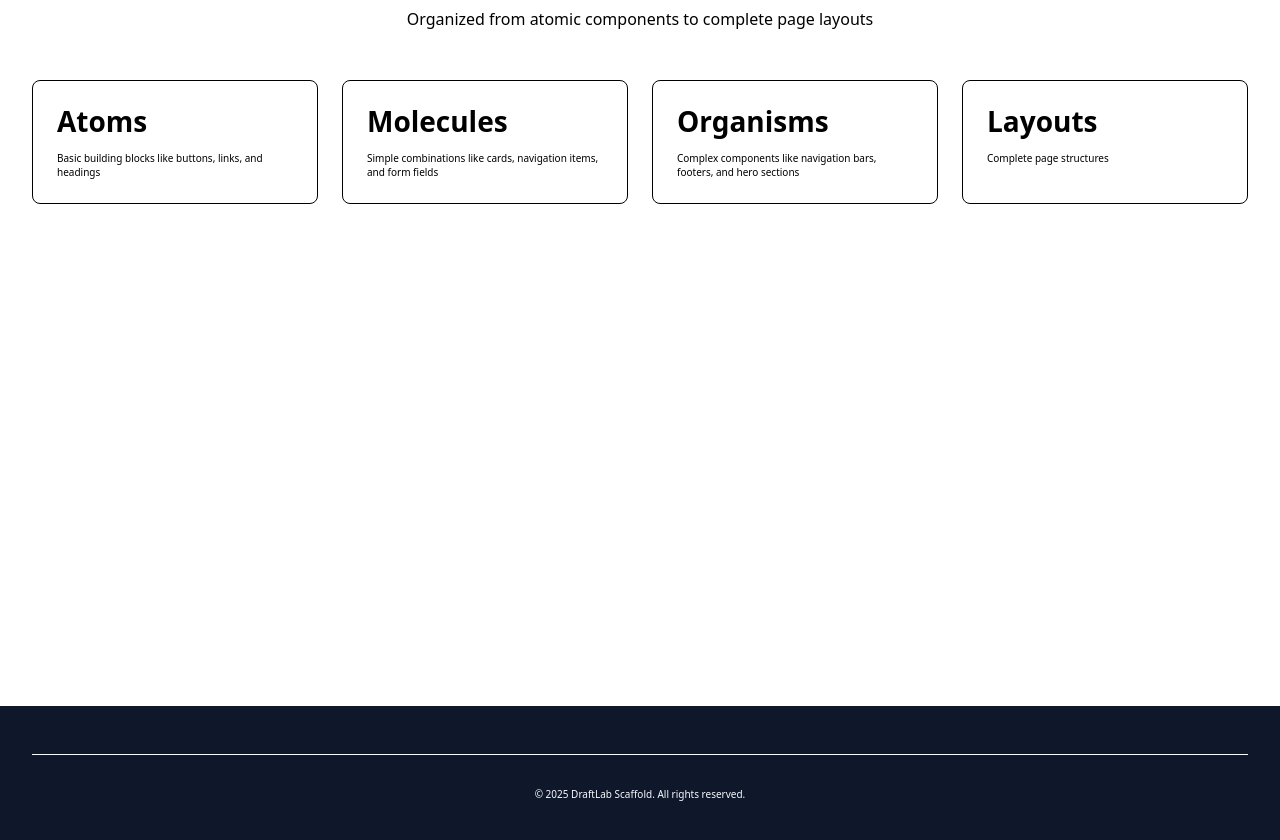
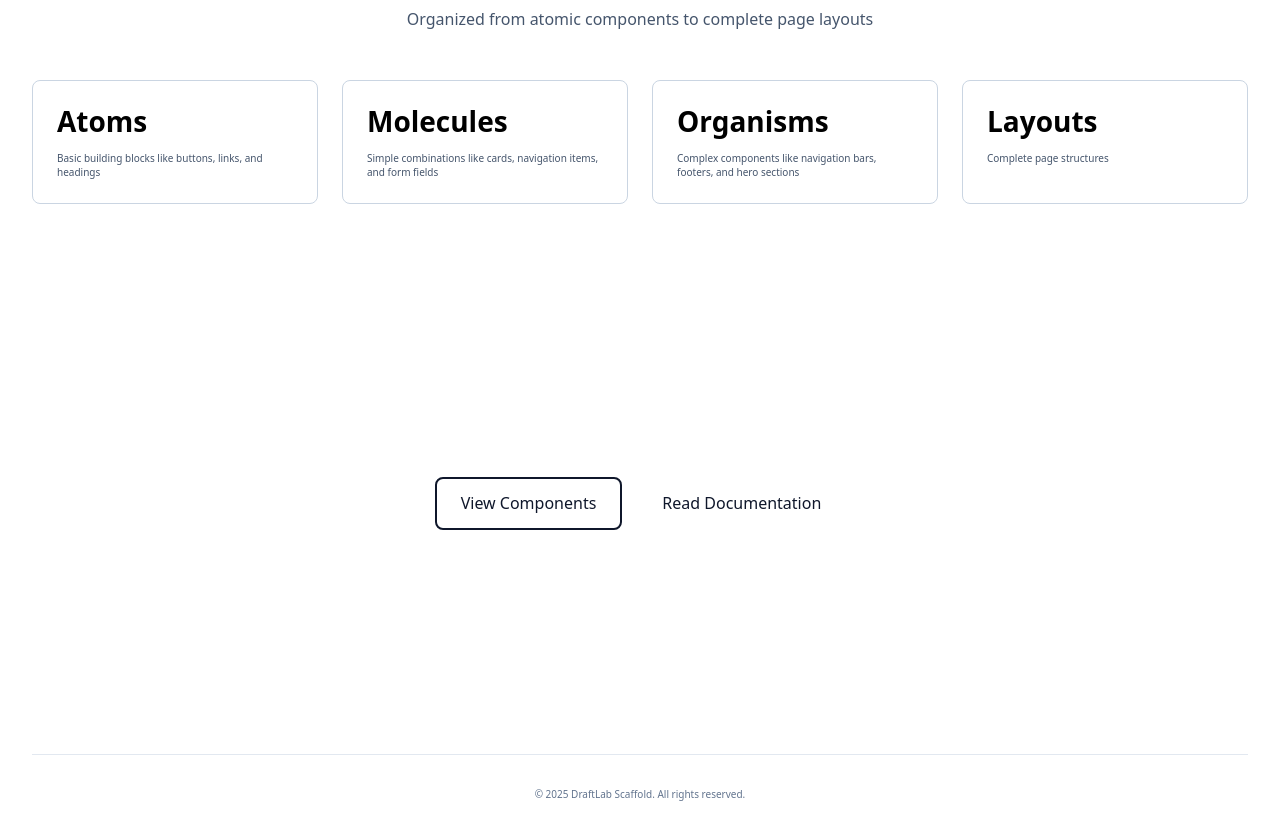
Before and after one commit to draftlab-org/scaffold, an Astro site: page / in a window 1280 px wide. Shown: the part 562-1402 px from the top of the page. Built offline with nearby package versions, Linux system fonts and the light colour scheme; Astro itself is replaced by a stand-in of ours.

Commit message:
Added component styling for Card and Button components

```diff
--- a/src/components/atoms/Button.astro
+++ b/src/components/atoms/Button.astro
@@ -1,7 +1,7 @@
 ---
 export interface Props {
   variant?: 'primary' | 'secondary' | 'outline' | 'ghost';
-  size?: 'sm' | 'md' | 'lg';
+  size?: 'sm' | 'md' | 'lg' | 'xl';
   as?: 'button' | 'a';
   href?: string;
   type?: 'button' | 'submit' | 'reset';
@@ -22,16 +22,17 @@ const {
 const baseStyles = 'inline-flex items-center justify-center font-medium transition-colors focus-visible:outline-none focus-visible:ring-2 focus-visible:ring-offset-2 disabled:pointer-events-none disabled:opacity-50';
 
 const variants = {
-  primary: 'bg-primary-600 text-white hover:bg-primary-700 focus-visible:ring-primary-600',
-  secondary: 'bg-gray-600 text-white hover:bg-gray-700 focus-visible:ring-gray-600',
-  outline: 'border-2 border-gray-900 text-gray-900 hover:bg-gray-900 hover:text-white focus-visible:ring-gray-900',
-  ghost: 'text-gray-900 hover:bg-gray-100 focus-visible:ring-gray-900',
+  primary: 'button-primary',
+  secondary: 'button-secondary',
+  outline: 'button-outline',
+  ghost: 'button-ghost',
 };
 
 const sizes = {
-  sm: 'text-sm px-3 py-1.5 rounded',
-  md: 'text-base px-4 py-2 rounded-md',
-  lg: 'text-lg px-6 py-3 rounded-lg',
+  sm: 'button-size-sm',
+  md: 'button-size-md',
+  lg: 'button-size-lg',
+  xl: 'button-size-xl',
 };
 
 const classes = `${baseStyles} ${variants[variant as keyof typeof variants]} ${sizes[size as keyof typeof sizes]} ${className}`;
--- a/src/components/molecules/Card.astro
+++ b/src/components/molecules/Card.astro
@@ -15,9 +15,9 @@ const {
 } = Astro.props;
 
 const variants = {
-  default: 'bg-white',
-  bordered: 'bg-white border border-gray-200',
-  elevated: 'bg-white shadow-lg',
+  default: 'card-default',
+  bordered: 'card-bordered',
+  elevated: 'card-elevated',
 };
 
 const paddings = {
--- a/src/styles/colors.css
+++ b/src/styles/colors.css
@@ -61,17 +61,17 @@
   --color-quintenary-900: #59168b;
   --color-quintenary-950: #3c0366;
 
-  --color-neutral-50: #f8fafc;
-  --color-neutral-100: #f1f5f9;
-  --color-neutral-200: #e2e8f0;
-  --color-neutral-300: #cad5e2;
-  --color-neutral-400: #90a1b9;
-  --color-neutral-500: #62748e;
-  --color-neutral-600: #45556c;
-  --color-neutral-700: #314158;
-  --color-neutral-800: #1d293d;
-  --color-neutral-900: #0f172b;
-  --color-neutral-950: #020618;
+  --color-gray-50: #f8fafc;
+  --color-gray-100: #f1f5f9;
+  --color-gray-200: #e2e8f0;
+  --color-gray-300: #cad5e2;
+  --color-gray-400: #90a1b9;
+  --color-gray-500: #62748e;
+  --color-gray-600: #45556c;
+  --color-gray-700: #314158;
+  --color-gray-800: #1d293d;
+  --color-gray-900: #0f172b;
+  --color-gray-950: #020618;
 
   --color-white: #ffffff;
   --color-black: #000000;
--- /dev/null
+++ b/src/styles/components.css
@@ -0,0 +1,50 @@
+/*
+  -------------
+  Button
+  -------------
+*/
+
+/* Button - Variants */
+.button-primary {
+  @apply bg-primary-600 text-white hover:bg-primary-700 focus-visible:ring-primary-600;
+}
+.button-secondary {
+  @apply bg-gray-600 text-white hover:bg-gray-700 focus-visible:ring-gray-600;
+}
+.button-outline {
+  @apply border-2 border-gray-900 text-gray-900 hover:bg-gray-900 hover:text-white focus-visible:ring-gray-900;
+}
+.button-ghost {
+  @apply text-gray-900 hover:bg-gray-100 focus-visible:ring-gray-900;
+}
+
+/* Button - Sizes */
+.button-size-sm {
+  @apply rounded px-3 py-1.5 text-sm;
+}
+.button-size-md {
+  @apply rounded-md px-4 py-2 text-base;
+}
+.button-size-lg {
+  @apply rounded-lg px-6 py-3 text-lg;
+}
+.button-size-xl {
+  @apply rounded-xl px-8 py-4 text-xl;
+}
+
+/*
+  -------------
+  Card
+  -------------
+*/
+
+/* Card - Variants */
+.card-default {
+  @apply rounded-lg bg-white p-6 shadow-md;
+}
+.card-bordered {
+  @apply rounded-lg border border-gray-300 bg-white p-6;
+}
+.card-elevated {
+  @apply rounded-lg bg-white p-6 shadow-lg;
+}
--- a/src/styles/global.css
+++ b/src/styles/global.css
@@ -2,5 +2,6 @@
 @import './colors.css';
 @import './typography.css';
 @import './breakpoints.css';
+@import './components.css';
+
 @plugin '@tailwindcss/typography';
-/* @import './components.css'; */
```
